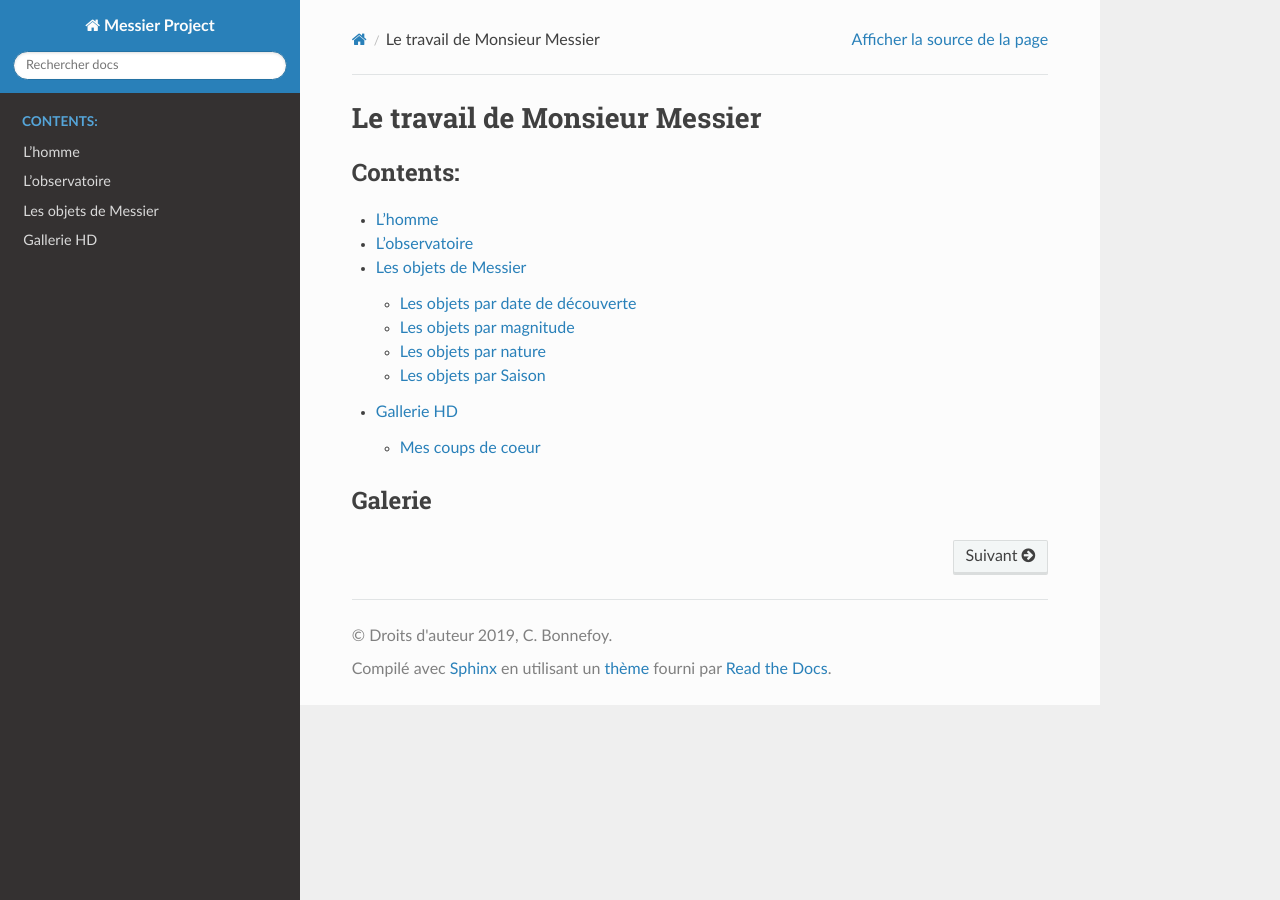
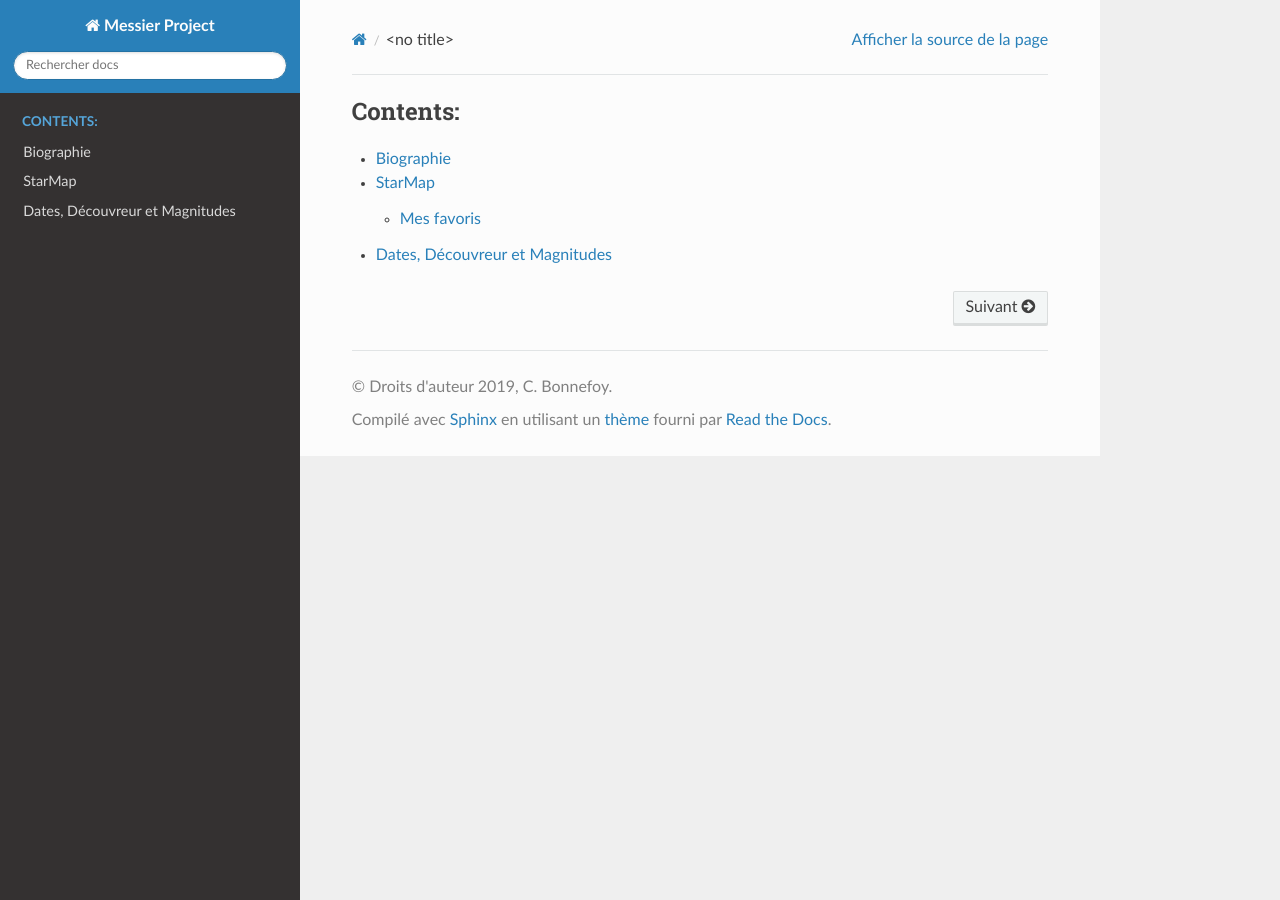
Before and after one commit to Xophe92/messier_project, a Sphinx documentation site: the page built from doc/index.rst, in a window 1280 px wide. Built offline with Sphinx 7.4.7 and the Read the Docs theme 2.0.0, drawn with Linux system fonts in a browser that asks for light colours; some of the changed lines change nothing that is shown.

Commit message:
documentation et requirements

```diff
--- /dev/null
+++ b/doc/Biographie.rst
@@ -0,0 +1,12 @@
+Biographie
+==========
+
+https://www.futura-sciences.com/sciences/personnalites/astronomie-charles-messier-822/
+
+Charles Messier est né le 26 juin 1730 en Meurthe-et-Moselle, à Badonviller. Pendant sa jeunesse il commence à s'intéresser à l'astronomie, observant une grande comète à 14 ans et une éclipse annulaire de Soleil 4 ans plus tard. A 21 ans il part travailler à Paris. Il a en charge les registres de l'astronome J-N Delisle qui a son propre observatoire.
+
+Le 6 mai 1753 Messier est chargé de suivre le transit de Mercure devant le Soleil et à partir de 1757 il se met à rechercher une comète dont le retour a été prédit 75 ans plus tôt par l'astronome britannique Edmond Halley. Delisle, comme beaucoup, souhaite obtenir la primauté de la redécouverte et la gloire qui ira avec : il calcule donc la trajectoire de l'astre et demande à Messier d'effectuer les recherches visuelles.
+
+La comète sera finalement trouvée par un astronome allemand en décembre 1758 mais au cours de ses nuits de recherches, Messier découvre plusieurs astres nébuleux. Constatant leur immobilité, il en déduit qu'il ne s'agit pas de comètes et décide de commencer à répertorier ces "nébuleuses" dont la nature lui est inconnue. Débutent alors de longues années d'arpentage du ciel pour repérer ces astres et en faire la liste. En 1771 paraît la première partie du Catalogue Messier qui regroupe 45 objets et sera progressivement porté à 110. Les instruments de l'époque sont de trop mauvaise qualité pour préciser la nature exacte des objets répertoriés. C'est pour cette raison que l'on trouve dans le catalogue Messier aussi bien des nébuleuses, comme M 1 la nébuleuse du Crabe, que des galaxies comme M 31, la grande galaxie d'Andromède.
+
+Les recherches rigoureuses conduites par Messier ont une autre conséquence : il devient un chasseur de comètes redoutable, découvrant 20 de ces astres chevelus (il est le seul découvreur pour 13 d'entre elles et co-découvreur pour les 7 autres). Impressionné, Louis XV ira même jusqu'à lui donner le surnom de "furet des comètes". Messier poursuivra son travail d'astronome jusqu'en 1815 où il est partiellement paralysé. Il meurt le 12 avril 1817 et est enterré à Paris au cimetière du Père Lachaise.
--- /dev/null
+++ b/doc/Final.rst
@@ -0,0 +1,15 @@
+Dates, Découvreur et Magnitudes
+===============================
+
+.. note::
+    * La magnitude est une mesure de la luminosité perçue;
+    * Plus elle est faible plus l'objet est perçu comme lumineux;
+    * C'est une mesure exponnentielle
+    * a l'oeuil nu, dans un bon ciel, un bon observateur voit une magnitude de ~6
+
+.. note::
+   https://forum.planete-astronomie.com/viewtopic.php?t=3943
+   Charles Messier a utilisé le plus souvent une lunette non achromatique de 50mm de diamètre avec une focale de plus d'un mètre.
+   Il a souvent utiliser un télescope de 150mm, instrument dont le primaire été fait d'un bloc d'alliage cuivre-étain qui s'oxydait très vite!
+   Au 18ème siècle les instruments étaient petits, de qualité médiocre, mais.... les observateurs bénéficiaient d'un ciel parfait! Sans pollution lumineuse comme nous en souffrons aujourd'hui.
+   De nos jour, comme chacun le sais, un 150mm sous un ciel parfait en montrera plus qu'un 250mm en ville
--- /dev/null
+++ b/doc/StarMap.rst
@@ -0,0 +1,29 @@
+StarMap
+=======
+
+
+.. note::
+   * déclinaison
+   * polaris 02h 31m 49.09s +89° 15′ 50.8″
+   * objets circompolaires
+   * zenith
+   * limite de l'horizon sud
+   * ascention droite et
+   * point vernal (0h, 0°)
+   * parcours du soleil sur l'écliptique (de droite à gauche sur la carte)
+   * 2h par mois
+   * ciel en fonction de la saison
+
+
+.. note::
+    Du fait de leur répartition hétérogène, il n'existe pas d'objets du catalogue situés
+    dans la bande d'ascension droite 21h 40m-23h 20m. Quand le Soleil est situé dans cette
+    région du ciel, soit durant la seconde quinzaine du mois de mars, il est ainsi possible
+    de voir la totalité de ces objets au cours d'une nuit.
+
+Mes favoris
+-----------
+* M1
+* M16 Open Cluster
+* M45
+* M42
--- a/doc/gallerieHD.rst
+++ /dev/null
@@ -1,5 +0,0 @@
-Gallerie HD
-===========
-
-Mes coups de coeur
-##################
--- a/doc/homme.rst
+++ /dev/null
@@ -1,2 +0,0 @@
-L'homme
-========
--- a/doc/index.rst
+++ b/doc/index.rst
@@ -1,20 +1,9 @@
-.. Messier Project documentation master file, created by
-   sphinx-quickstart on Wed Sep 18 21:00:54 2019.
-   You can adapt this file completely to your liking, but it should at least
-   contain the root `toctree` directive.
 
-Le travail de Monsieur Messier
-==============================
 
 .. toctree::
    :maxdepth: 2
    :caption: Contents:
 
-   homme
-   observatoire
-   objets
-   gallerieHD
-
-
-Galerie
-#######
+   Biographie
+   StarMap
+   Final
--- a/doc/objets.rst
+++ /dev/null
@@ -1,30 +0,0 @@
-Les objets de Messier
-=====================
-aa
-
-Les objets par date de découverte
-#################################
-
-Les objets par magnitude
-########################
-
-.. note::
-    * La magnitude est une mesure de la luminosité perçue;
-    * Plus elle est faible plus l'objet est perçu comme lumineux;
-    * C'est une mesure exponnentielle
-    * a l'oeuil nu, dans un bon ciel, un bon observateur voit une magnitude de ~6
-
-Les objets par nature
-#####################
-
-
-
-Les objets par Saison
-#####################
-
-.. note::
-    objets circompolaires
-
-.. note::
-    objets non circompolaires : ascention droite et saison
-    ma définition : zénith à 22h (heure d'été hiver ?)
--- a/doc/observatoire.rst
+++ /dev/null
@@ -1,2 +0,0 @@
-L'observatoire
-==============
--- a/requirements.txt
+++ b/requirements.txt
@@ -7,6 +7,7 @@ Click==7.0
 colorama==0.4.1
 cycler==0.10.0
 dash==1.3.0
+dash-bootstrap-components==0.7.1
 dash-core-components==1.2.0
 dash-html-components==1.0.1
 dash-renderer==1.1.0
```
